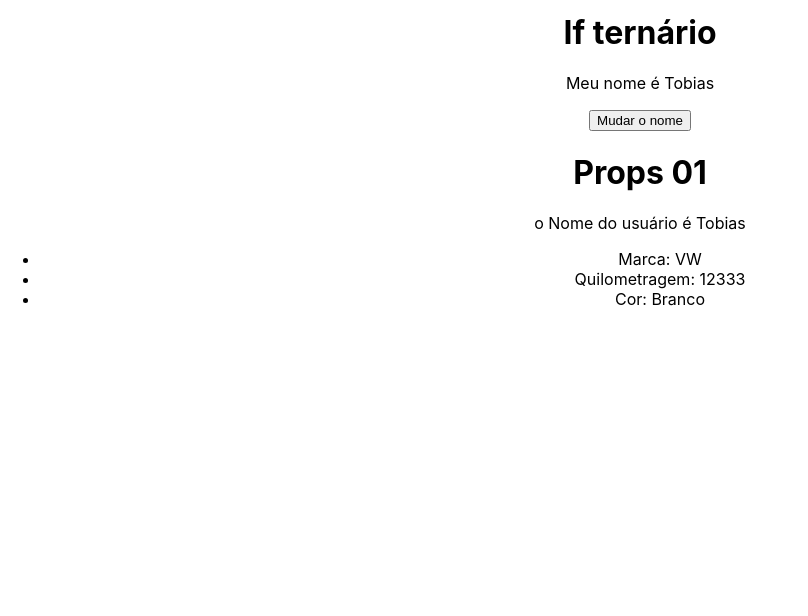
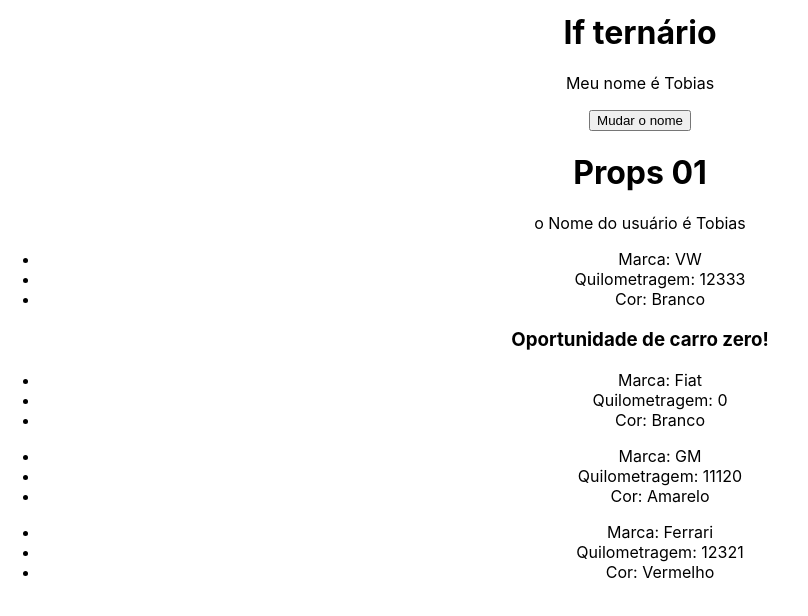
Before and after one commit to WillRadi/react_udemy, a React (Create React App) app in the folder 03_AVANCANDO/avancando/: page / in a window 1280 px wide. Shown: the part 1748-2364 px from the top of the page, without its empty margins (0-808 px from the left). Built offline with nearby package versions, Linux system fonts and the light colour scheme.

Commit message:
renderização de lista reaproveitando componente

```diff
--- a/03_AVANCANDO/avancando/src/App.js
+++ b/03_AVANCANDO/avancando/src/App.js
@@ -5,6 +5,12 @@ import ListRender from './components/ListRender';
 import ManageData from './components/ManageData';
 import ShowUserName from './components/ShowUserName';
 import CarDetails from './components/CarDetails';
+
+const cars = [
+  {id: 1, brand: 'Fiat', km: 0, color: 'Branco', newCar: true},
+  {id: 2, brand: 'GM', km: 11120, color: 'Amarelo', newCar: false},
+  {id: 3, brand: 'Ferrari', km: 12321, color: 'Vermelho', newCar: false}
+]
 
 function App() {
   return (
@@ -26,7 +32,11 @@ function App() {
         <ConditionalRender />
         <ShowUserName name="Tobias" />
         {/* Props com destructuring */}
-        <CarDetails brand="VW" km={12333} color="Branco" />
+        <CarDetails brand="VW" km={12333} color="Branco" newCar={false} />
+        {/* Perguntar pro Almir: pq q aqui tem q ser parêntese e não chaves?? */}
+        {cars.map((car) => (
+          <CarDetails key={car.id} brand={car.brand} km={car.km} color={car.color} newCar={car.newCar} />
+        ))}
       </div>
     </div>
   );
--- a/03_AVANCANDO/avancando/src/components/CarDetails.js
+++ b/03_AVANCANDO/avancando/src/components/CarDetails.js
@@ -1,6 +1,7 @@
-const CarDetails = ({ brand, km, color }) => {
+const CarDetails = ({ brand, km, color, newCar }) => {
   return (
     <div>
+      {newCar && <h3>Oportunidade de carro zero!</h3>}
       <ul>
         <li>Marca: {brand}</li>
         <li>Quilometragem: {km}</li>
```
